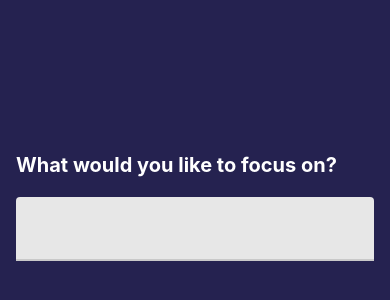
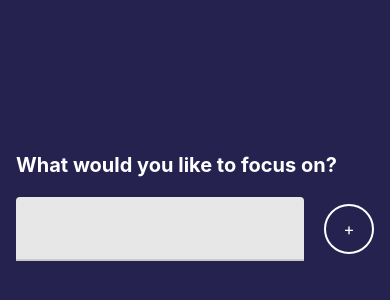
Before and after one commit to Dhadhazi/FocusApp-RN, a React Native app: screen / in a window 390 px wide. Shown: the part 12-312 px from the top of the page. Built offline with nearby package versions, Linux system fonts and the light colour scheme.

Commit message:
Rounded button added

```diff
--- /dev/null
+++ b/src/components/RoundedButton.js
@@ -0,0 +1,29 @@
+import React from "react";
+import { TouchableOpacity, Text, StyleSheet } from "react-native";
+
+export const RoundedButton = ({
+  style = {},
+  textStyle = {},
+  size = 125,
+  ...props
+}) => {
+  return (
+    <TouchableOpacity style={[styles(size).radius, style]}>
+      <Text style={[styles(size).text, textStyle]}>{props.title}</Text>
+    </TouchableOpacity>
+  );
+};
+
+const styles = (size) =>
+  StyleSheet.create({
+    radius: {
+      borderRadius: size / 2,
+      width: size,
+      height: size,
+      alignItems: "center",
+      justifyContent: "center",
+      borderColor: "#fff",
+      borderWidth: 2,
+    },
+    text: { color: "white", fontSize: size / 3 },
+  });
--- a/src/features/focus/Focus.js
+++ b/src/features/focus/Focus.js
@@ -1,6 +1,7 @@
 import React from "react";
 import { StyleSheet, View, Text } from "react-native";
 import { TextInput } from "react-native-paper";
+import { RoundedButton } from "../../components/RoundedButton";
 
 export function Focus() {
   return (
@@ -8,7 +9,8 @@ export function Focus() {
       <View style={styles.titleContainer}>
         <Text style={styles.title}>What would you like to focus on?</Text>
         <View style={styles.inputContainer}>
-          <TextInput />
+          <TextInput style={{ flex: 1, marginRight: 20 }} />
+          <RoundedButton title="+" size={50} />
         </View>
       </View>
     </View>
@@ -29,5 +31,9 @@ const styles = StyleSheet.create({
     fontWeight: "bold",
     fontSize: 20,
   },
-  inputContainer: { paddingTop: 20 },
+  inputContainer: {
+    paddingTop: 20,
+    flexDirection: "row",
+    alignItems: "center",
+  },
 });
```
